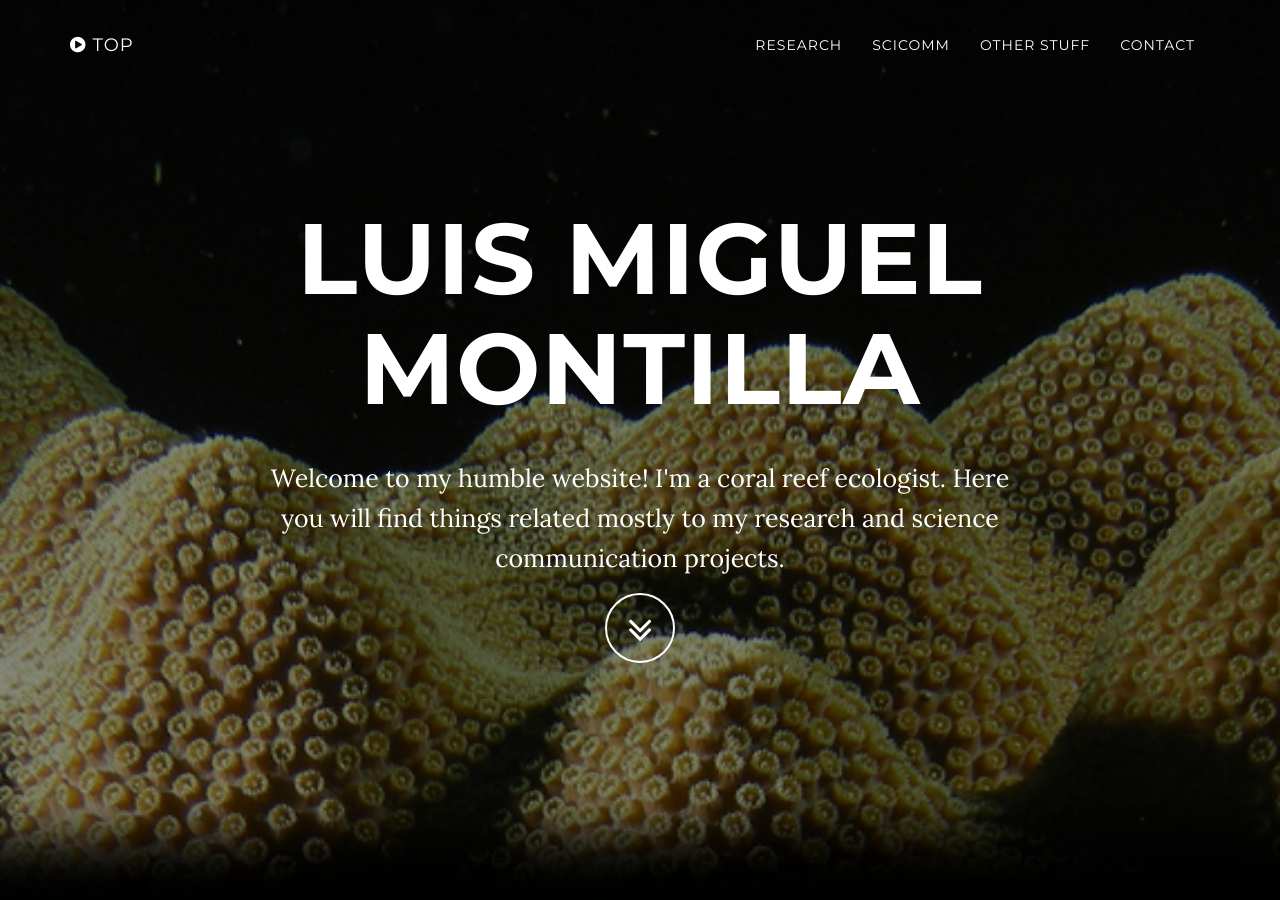
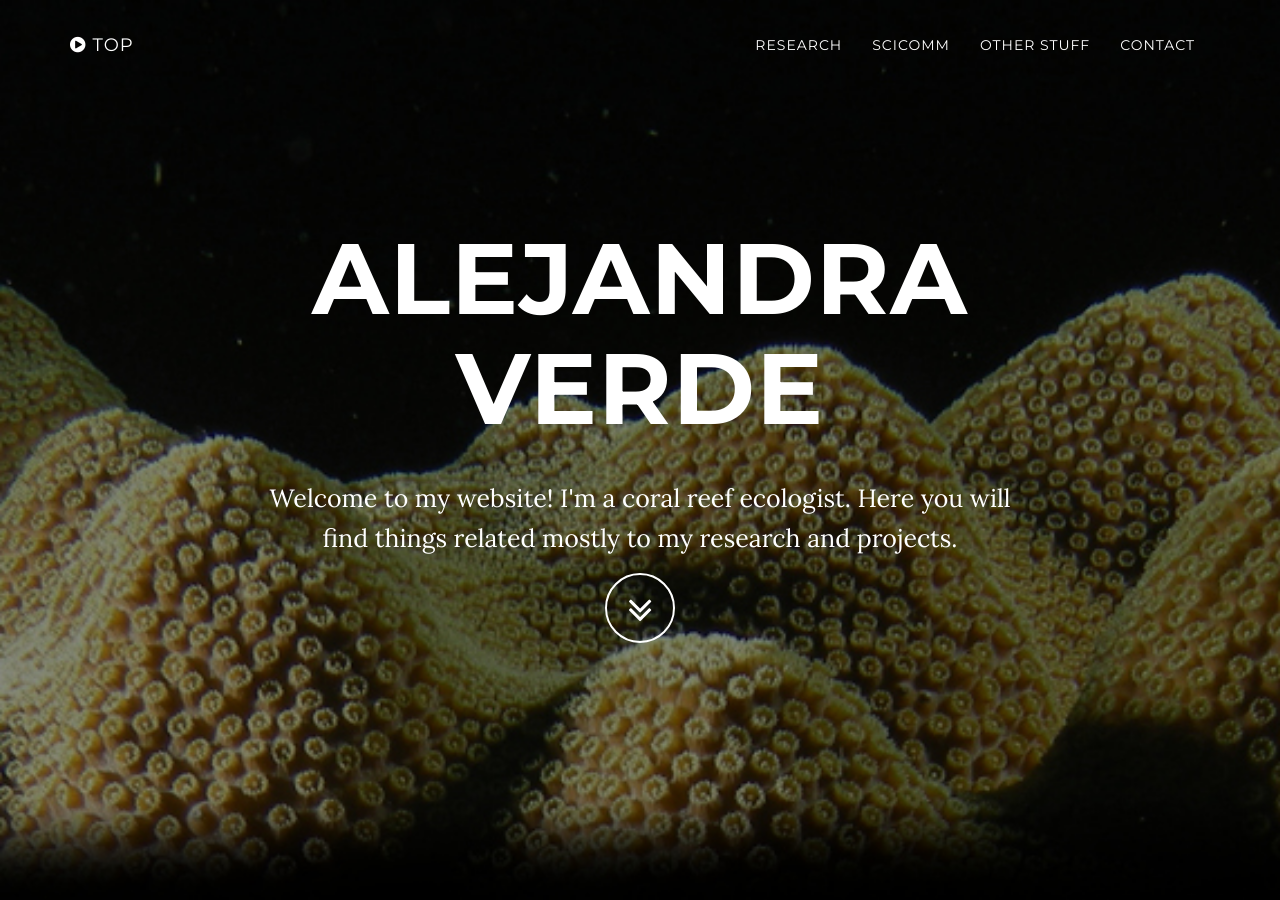
Before and after one commit to averde/averde.github.io, a Jekyll site: the page built from index.html, in a window 1280 px wide and 900 px high. Built offline with Jekyll 4.4.1, drawn with Linux system fonts in a browser that asks for light colours; some of the changed text lies outside the part shown.

Commit message:
Update _config.yml

```diff
--- a/_config.yml
+++ b/_config.yml
@@ -1,8 +1,8 @@
 # Site settings
-title: Luis Miguel Montilla
-email: luismmontilla@gmail.com
-url: https://luismmontilla.github.io/
-description: Welcome to my humble website! I'm a coral reef ecologist. Here you will find things related mostly to my research and science communication projects.
+title: Alejandra Verde
+email: averde@usb.ve
+url: https://averde.github.io/
+description: Welcome to my website! I'm a coral reef ecologist. Here you will find things related mostly to my research and projects.
 
 # Color settings (hex-codes without the leading hash-tag)
 color:
@@ -10,7 +10,7 @@ color:
   links: '#219ab3'
 
 # Footer settings
-footer: Luis Miguel Montilla
+footer: Alejandra Verde
 
 # Social networks usernames (many more available: google-plus, flickr, dribbble, pinterest, instagram, tumblr, linkedin, etc.)
 social:
```
